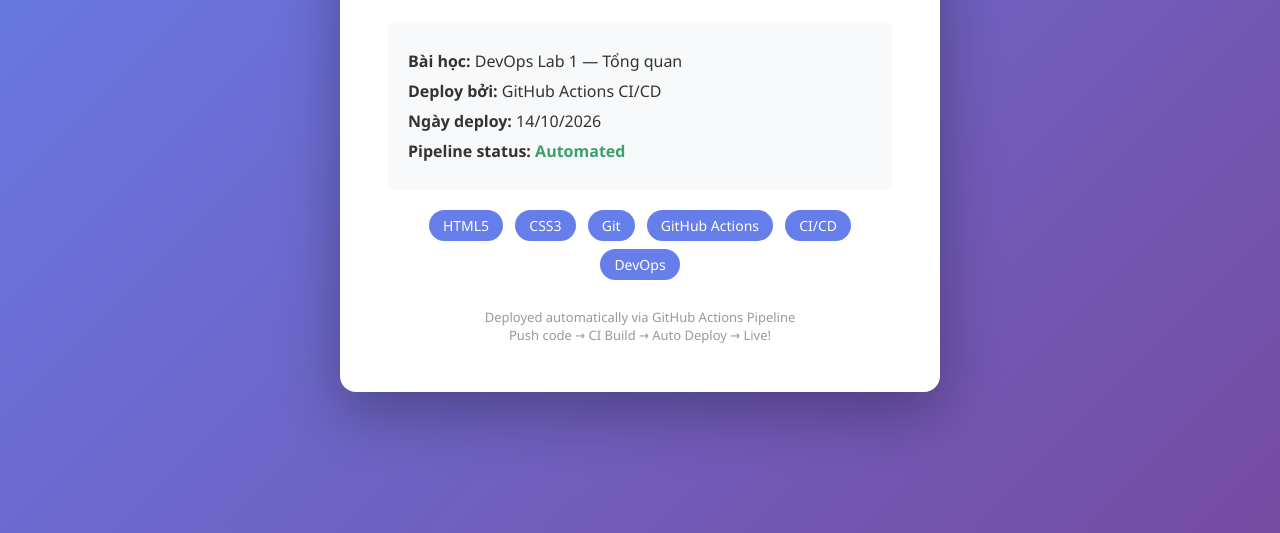
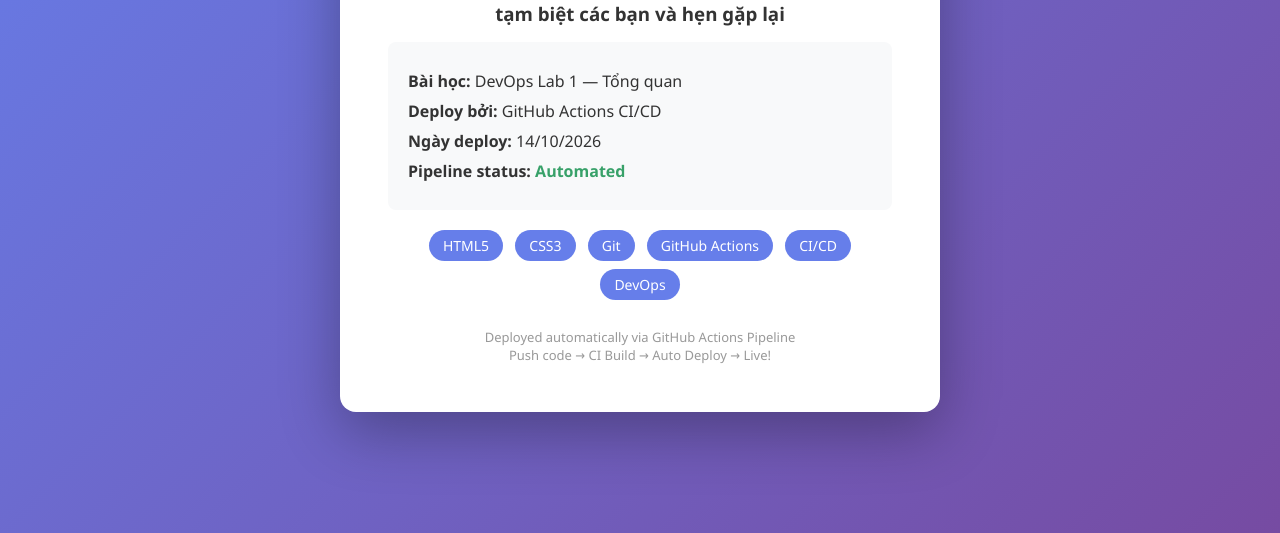
Before and after one commit to tuanphung-svg/devops-lab1-mysite, a plain HTML site: page index.html in a window 1280 px wide. Shown: the part 267-800 px from the top of the page. Drawn offline with Linux system fonts and the light colour scheme.

Commit message:
Update lan2 index.html

```diff
--- a/index.html
+++ b/index.html
@@ -83,6 +83,7 @@
     <div class="container">
         <h1> Hello, DevOps!</h1>
         <h2>Lab 1 — Trải nghiệm CI/CD Pipeline</h2>
+        <h3>tạm biệt các bạn và hẹn gặp lại</h3>
 
         <div class="info">
             <p> <strong>Bài học:</strong> DevOps Lab 1 — Tổng quan</p>
```
